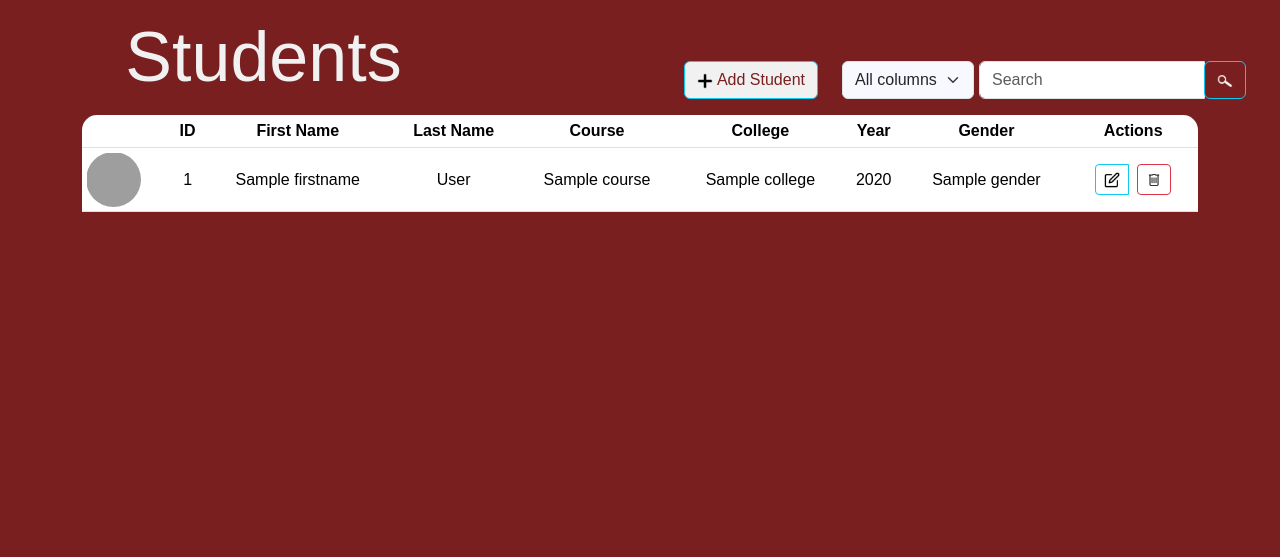
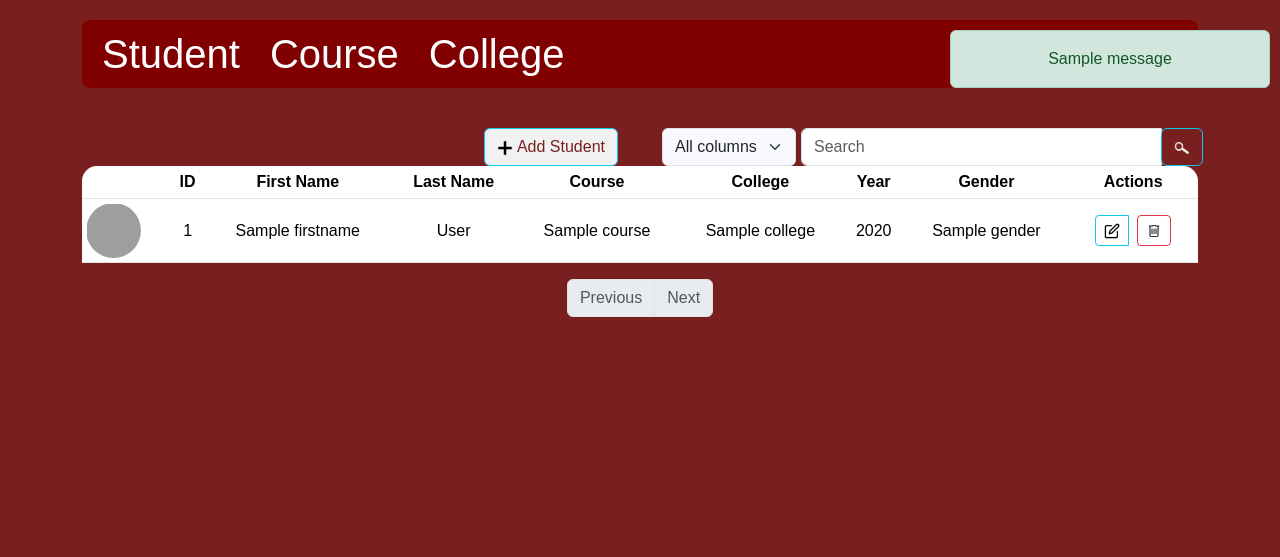
Before and after one commit to kopii09/appdev, a Flask app: template SSIS_Web/templates/student.html in a window 1280 px wide. Shown: the part 58-615 px from the top of the page. Run offline with Flask 3, Linux system fonts and the light colour scheme; the template is opened without the code that fills it: values that come from a table or form of the project are taken from there, most other values are stand-ins (such as "Sample title", 1, 10 or a date in 2020); one stand-in notice (Sample message) is shown; some libraries are stand-ins or nearby versions; grey boxes are pictures that could not be loaded.

Commit message:
Changed templates for course and students

```diff
--- a/SSIS_Web/templates/student.html
+++ b/SSIS_Web/templates/student.html
@@ -7,14 +7,36 @@
 {% block scripts %}
   {{ super() }}
 {% endblock %}
+{% with messages = get_flashed_messages(with_categories=true) %}
+  {% if messages %}
+    {% for category, message in messages %}
+      <div class="alert alert-{{ category }}">{{ message }}</div>
+    {% endfor %}
+  {% endif %}
+{% endwith %}
+
+
+<!-- Navigation Links (inside container and above student section) -->
+<div class="container" style="margin-top: 20px; text-align: center;">
+  <div style="background-color: #800000; padding: 10px 20px; border-radius: 8px;">
+    <div style="display: flex; gap: 30px;">
+      <h1 style="font-size: 40px; margin: 0;">
+        <a href="/students" style="color: white; text-decoration: none;">Student</a>
+      </h1>
+      <h1 style="font-size: 40px; margin: 0;">
+        <a href="/courses" style="color: white; text-decoration: none;">Course</a>
+      </h1>
+      <h1 style="font-size: 40px; margin: 0;">
+        <a href="/colleges" style="color: white; text-decoration: none;">College</a>
+      </h1>
+    </div>
+  </div>
+</div>
 
 <div class="container mt-2">
   <!-- Search bar and Add button row -->
-  <div class="row mb-3">
-    <div class="col">
-      <h1 class="header">
-        Students</h1>
-    </div>
+  <div class="row" style="display: flex; gap: 20px;align-items: center;  margin-top: 40px;">
+
     <div class="col mt-auto">
       <!-- Button to trigger the modal -->
       <button type="button" class="btn btn-outline-info" id="addButton">
@@ -144,6 +166,42 @@
         {% endfor %}
       </tbody>
     </table>
+    <!-- Pagination Controls -->
+    <nav aria-label="Student pagination">
+      <ul class="pagination justify-content-center">
+
+        <!-- Previous button -->
+        {% if page > 1 %}
+          <li class="page-item">
+            <a class="page-link" href="{{ url_for('student.list_students', page=page-1) }}">Previous</a>
+          </li>
+        {% else %}
+          <li class="page-item disabled">
+            <span class="page-link">Previous</span>
+          </li>
+        {% endif %}
+
+        <!-- Page numbers -->
+        {% for p in range(1, total_pages + 1) %}
+          <li class="page-item {% if p == page %}active{% endif %}">
+            <a class="page-link" href="{{ url_for('student.list_students', page=p) }}">{{ p }}</a>
+          </li>
+        {% endfor %}
+
+        <!-- Next button -->
+        {% if page < total_pages %}
+          <li class="page-item">
+            <a class="page-link" href="{{ url_for('student.list_students', page=page+1) }}">Next</a>
+          </li>
+        {% else %}
+          <li class="page-item disabled">
+            <span class="page-link">Next</span>
+          </li>
+        {% endif %}
+
+      </ul>
+    </nav>
+
   </div>
 </div>
 
@@ -332,32 +390,44 @@
   <div class="modal-dialog" role="document">
     <div class="modal-content">
       <div class="modal-header">
-          <h5 class="modal-title" id="addStudentModalLabel">
-            Add New Student
-          </h5>
+        <h5 class="modal-title" id="addStudentModalLabel">Add New Student</h5>
       </div>
       <div class="modal-body">
-        <!-- Form to add a new student -->
-          <!-- HTML Form -->
-          <form id="addStudentForm" action="/students/add" method="POST" enctype="multipart/form-data">
+        <div id="duplicateError" class="alert alert-danger" style="{% if duplicate_error %}display: block;{% else %}display: none;{% endif %}">
+          {{ duplicate_message or 'Student with this ID already exists.' }}
+        </div>
+
+        <form id="addStudentForm" action="{{ url_for('student.add_student') }}" method="POST" enctype="multipart/form-data">
           <div class="row">
-
             <div class="form-group" style="display: flex; justify-content: center; align-items: center;">
               <label for="file-input" style="cursor: pointer;">
                 <div class="circle-container" style="position: relative;">
-                    <input type="file" id="file-input" name="pic" style="position: absolute; left: -9999px;" accept="image/*" onchange="previewImage(event, this)">
-
+                  <input
+                    type="file"
+                    id="file-input"
+                    name="pic"
+                    style="position: absolute; left: -9999px;"
+                    accept="image/*"
+                    onchange="previewImage(event, this)"
+                  />
                   <input id="image_url" name="image_url" hidden />
-
-                    <img src="{{ url_for('static', filename='assets/default-picture.jpg') }}" alt="default-pic" id="preview-image" style="opacity: 50%">
+                  <img
+                    src="{{ url_for('static', filename='assets/default-picture.jpg') }}"
+                    alt="default-pic"
+                    id="preview-image"
+                    style="opacity: 50%"
+                  />
                   <div class="change-image">
-                      <img src="{{ url_for('static', filename='assets/edit.png') }}" alt="change" id="change-image" style="transform: scale(0.6);">
+                    <img
+                      src="{{ url_for('static', filename='assets/edit.png') }}"
+                      alt="change"
+                      id="change-image"
+                      style="transform: scale(0.6);"
+                    />
                   </div>
                 </div>
               </label>
             </div>
-
-
 
             <!-- ID Number -->
             <div class="row-md-6">
@@ -400,20 +472,21 @@
                     id="lastName"
                     name="lastName"
                     required
+                    value="{{ form_data.lastName if form_data else '' }}"
                   />
                 </div>
               </div>
             </div>
 
-          <!-- Course, Year same Row -->
+            <!-- Course and Year -->
             <div class="row">
               <div class="col-md-9">
                 <div class="form-group mb-2">
                   <label for="course">Course</label>
                   <select class="form-select" id="course" name="course" required>
-                  <option value="" disabled selected class="disabled-option">Select a course</option>
+                    <option value="" disabled {% if not form_data %}selected{% endif %} class="disabled-option">Select a course</option>
                     {% for course in courses %}
-                  <option value="{{ course.code }}">{{ course.name }}</option>
+                      <option value="{{ course.code }}" {% if form_data and form_data.course == course.code %}selected{% endif %}>{{ course.name }}</option>
                     {% endfor %}
                   </select>
                 </div>
--- a/app.py
+++ b/app.py
@@ -1,7 +1,7 @@
 # app.py
 from SSIS_Web import create_app
 from dotenv import load_dotenv
-from SSIS_Web.extensions import csrf  # ✅ import from extensions
+from SSIS_Web.extensions import csrf
 
 load_dotenv('.env')
 
```
Also changed, not shown: other parts of SSIS_Web/templates/student.html (+24 -43 lines), SSIS_Web/college/college_model.py (+19 -7 lines), SSIS_Web/templates/course.html (+19 -3 lines). Lines whose indentation alone changed are shown as unchanged.
